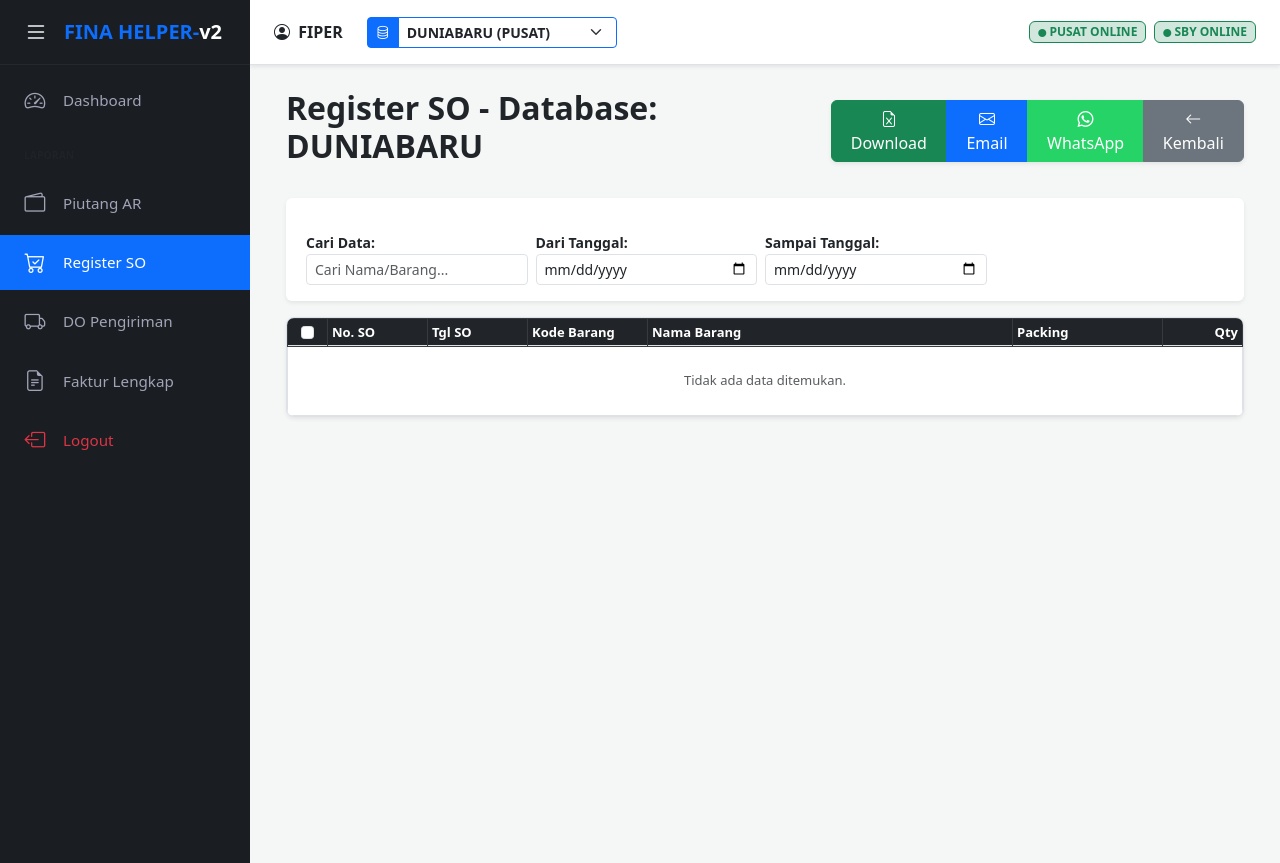
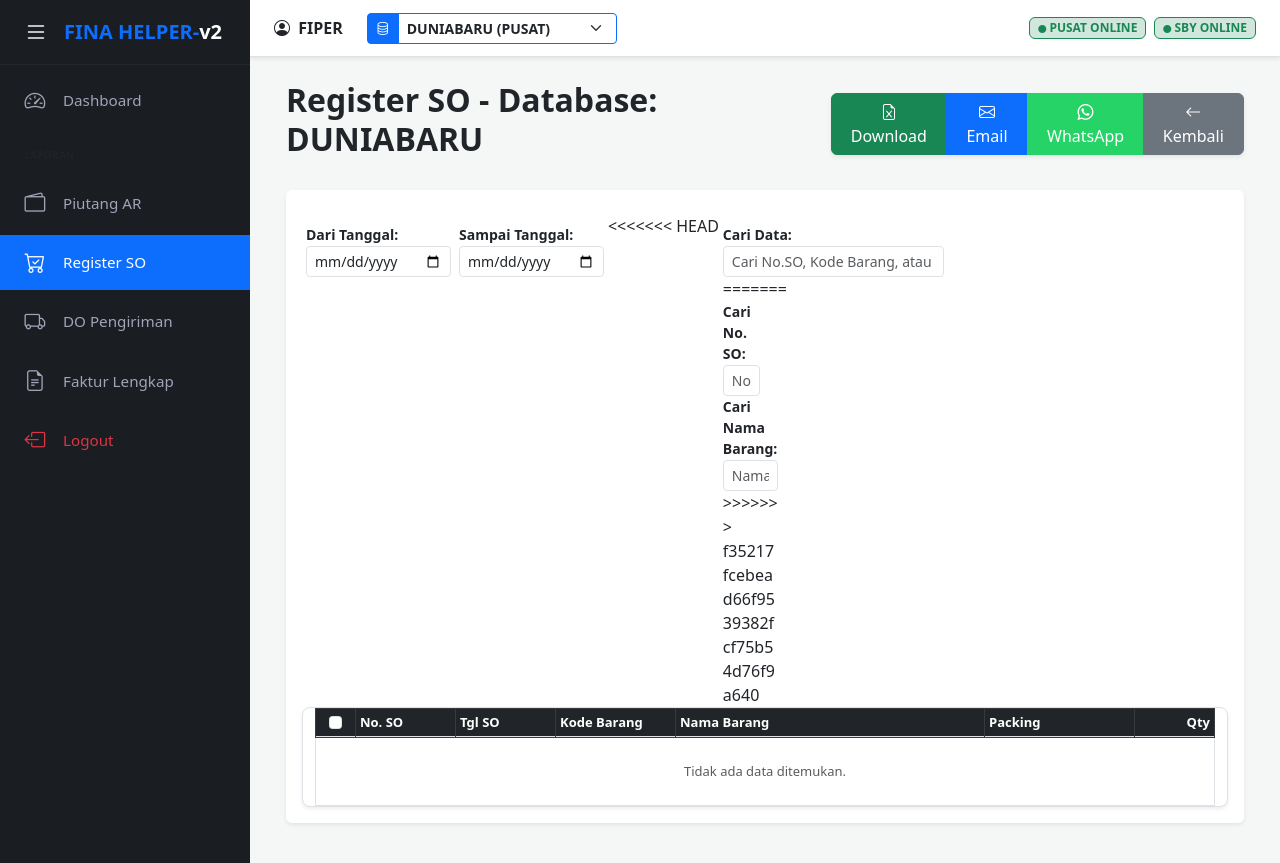
Before and after one commit to 03lukman/bckp_fiper-v2, a Flask app: page /preview/register_so in a window 1280 px wide. Run offline with Flask 3, Linux system fonts and the light colour scheme; the visitor is signed in with stand-in values (Sample User, id 1).

Commit message:
Update preview_so.html

```diff
--- a/fiper/app/templates/documents/preview_so.html
+++ b/fiper/app/templates/documents/preview_so.html
@@ -55,17 +55,27 @@
 
     <div class="row mb-3 card p-3 shadow-sm mx-0 border-0">
         <div class="row g-2">
-            <div class="col-md-3">
-                <label class="small fw-bold">Cari Data:</label>
-                <input type="text" id="searchGeneral" onkeyup="filterData()" class="form-control form-control-sm" placeholder="Cari Nama/Barang...">
-            </div>
-            <div class="col-md-3">
+            <div class="col-md-2">
                 <label class="small fw-bold">Dari Tanggal:</label>
                 <input type="date" id="dateStart" onchange="filterData()" class="form-control form-control-sm">
             </div>
-            <div class="col-md-3">
+            <div class="col-md-2">
                 <label class="small fw-bold">Sampai Tanggal:</label>
                 <input type="date" id="dateEnd" onchange="filterData()" class="form-control form-control-sm">
+            </div>
+<<<<<<< HEAD
+            <div class="col-md-3">
+                <label class="small fw-bold">Cari Data:</label>
+                <input type="text" id="searchGeneral" onkeyup="filterData()" class="form-control form-control-sm" placeholder="Cari No.SO, Kode Barang, atau Nama Barang.....">
+=======
+            <div class="col-md-2">
+                <label class="small fw-bold">Cari No. SO:</label>
+                <input type="text" id="searchSO" onkeyup="filterData()" class="form-control form-control-sm" placeholder="No. SO...">
+            </div>
+            <div class="col-md-3">
+                <label class="small fw-bold">Cari Nama Barang:</label>
+                <input type="text" id="searchBarang" onkeyup="filterData()" class="form-control form-control-sm" placeholder="Nama Barang...">
+>>>>>>> f35217fcebead66f9539382fcf75b54d76f9a640
             </div>
         </div>
     </div>
```
